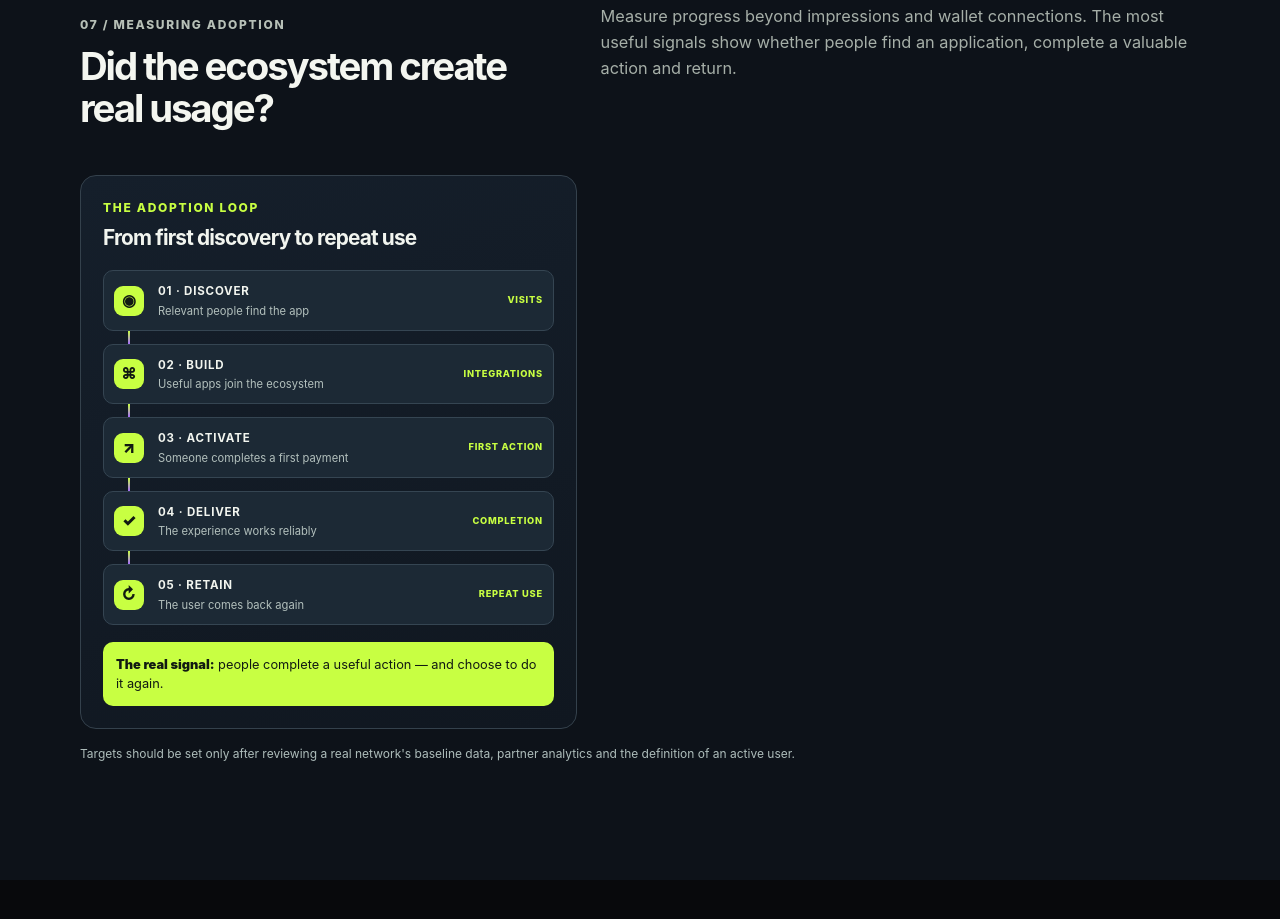
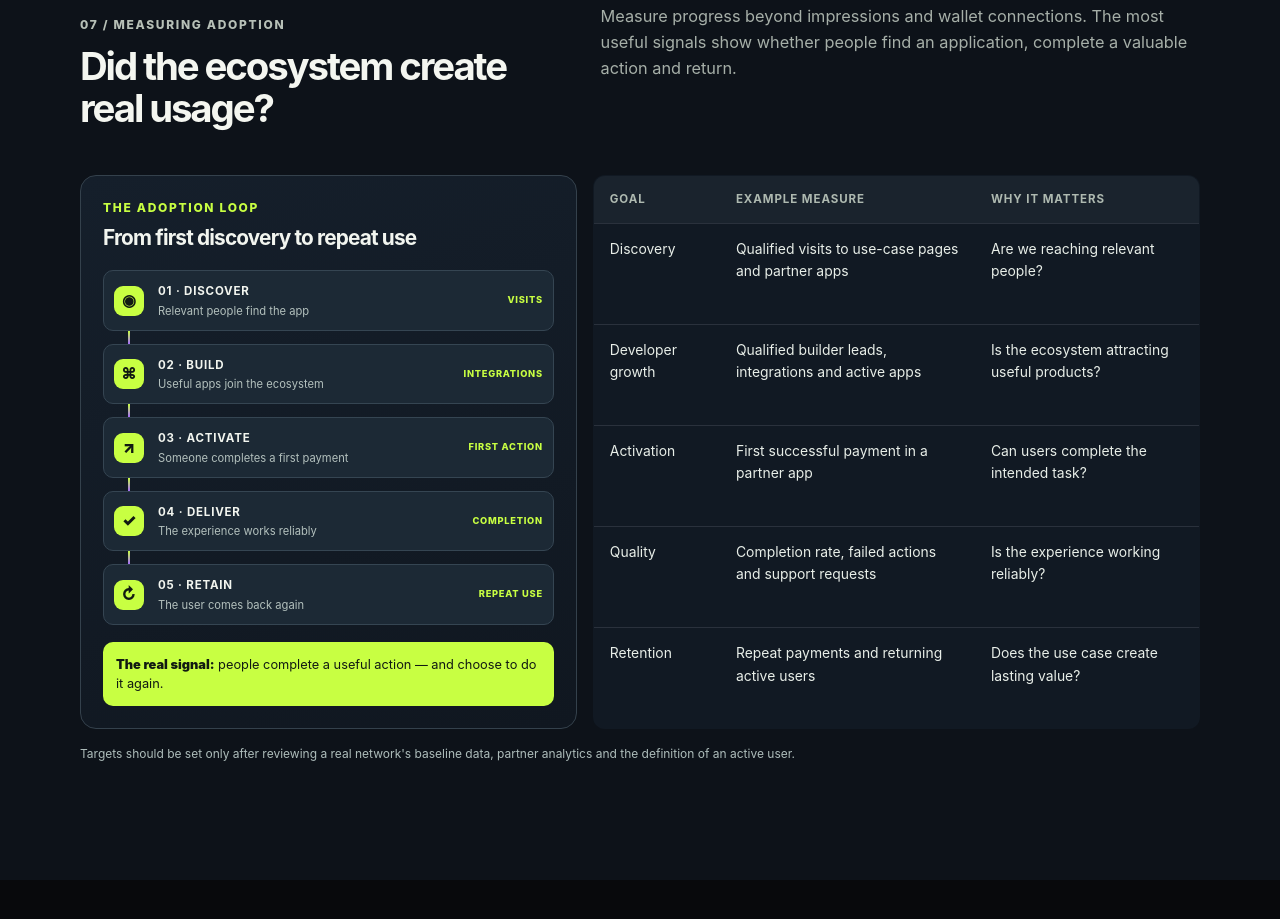
Before and after one commit to maryamdps/web3-ecosystem-growth-lab-preview, a plain HTML site: page index.html in a window 1280 px wide. Shown: the part 7371-8290 px from the top of the page. Drawn offline with Linux system fonts and the light colour scheme.

Commit message:
Restore adoption metrics table beside visual framework

```diff
--- a/index.html
+++ b/index.html
@@ -366,7 +366,13 @@ section{padding:104px 0}
           </div>
           <div class="adoption-takeaway"><strong>The real signal:</strong> people complete a useful action — and choose to do it again.</div>
         </aside>
-
+        <table class="evidence-table" aria-label="Example ecosystem adoption metrics"><thead><tr><th>Goal</th><th>Example measure</th><th>Why it matters</th></tr></thead><tbody>
+          <tr><td>Discovery</td><td>Qualified visits to use-case pages and partner apps</td><td>Are we reaching relevant people?</td></tr>
+          <tr><td>Developer growth</td><td>Qualified builder leads, integrations and active apps</td><td>Is the ecosystem attracting useful products?</td></tr>
+          <tr><td>Activation</td><td>First successful payment in a partner app</td><td>Can users complete the intended task?</td></tr>
+          <tr><td>Quality</td><td>Completion rate, failed actions and support requests</td><td>Is the experience working reliably?</td></tr>
+          <tr><td>Retention</td><td>Repeat payments and returning active users</td><td>Does the use case create lasting value?</td></tr>
+        </tbody></table>
       </div>
       <p class="framework-note">Targets should be set only after reviewing a real network's baseline data, partner analytics and the definition of an active user.</p>
     </div>
```
